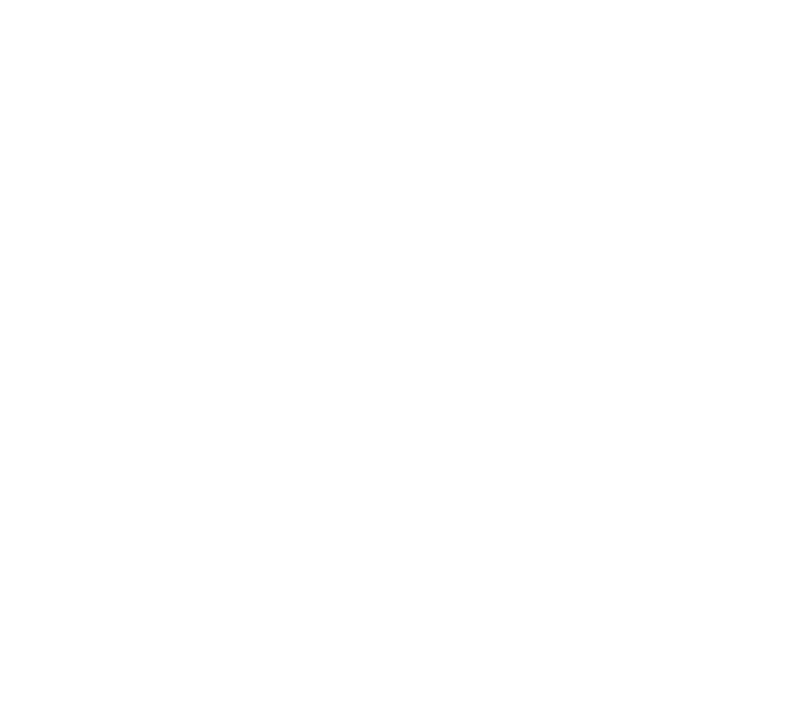
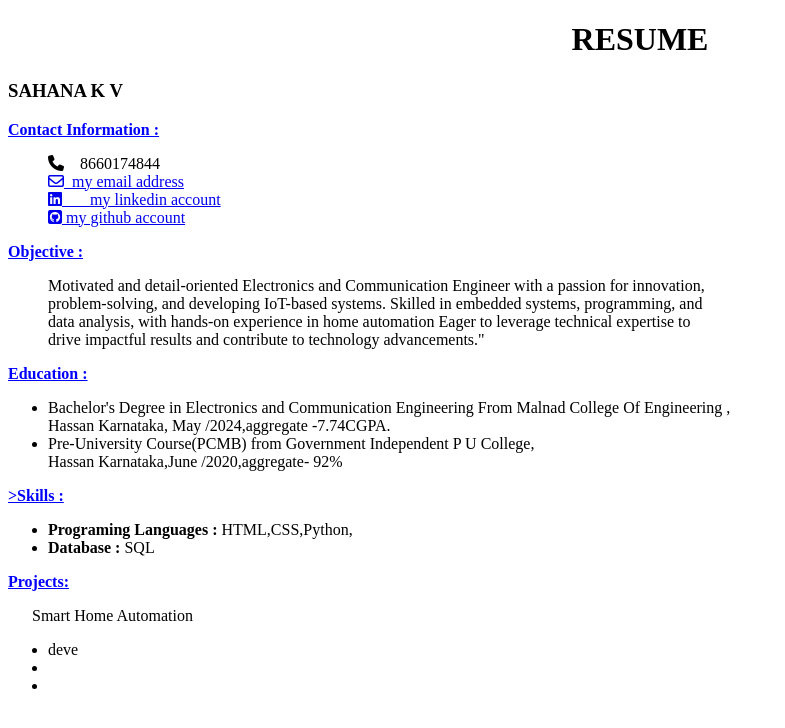
Before and after one commit to sahanashetty-143/project2, a plain HTML site: page index.html in a window 1280 px wide. Shown: the whole page, without its empty margins (0-785 px from the left). Drawn offline with Linux system fonts and the light colour scheme.

Commit message:
new commit

```diff
--- a/index.html
+++ b/index.html
@@ -3,9 +3,65 @@
 <head>
     <meta charset="UTF-8">
     <meta name="viewport" content="width=device-width, initial-scale=1.0">
-    <title>sample</title>
+    <title>My Resume</title>
+    <link rel="stylesheet" href="https://cdnjs.cloudflare.com/ajax/libs/font-awesome/6.5.2/css/all.min.css"
+    integrity="sha512-SnH5WK+bZxgPHs44uWIX+LLJAJ9/2PkPKZ5QiAj6Ta86w+fsb2TkcmfRyVX3pBnMFcV7oQPJkl9QevSCWr3W6A=="
+    crossorigin="anonymous" referrerpolicy="no-referrer">
 </head>
 <body>
+    <h1 style="text-align: center;">RESUME</h1>
+    <h3> <b>SAHANA K V</b> </h3>
+    <div>
+
+        <div>
+            <p style="color: blue;"><u><b>Contact Information : </b></u></p>
+            <ul type="none">
+                <li><a href="tel:+ 8660174844"></a> <i class="fa-solid fa-phone"></i> &nbsp;&nbsp; 8660174844 </li>
+                <li><a href="mail to:sahanakv2000@gmail.com"><i class="fa-regular fa-envelope"></i>&nbsp;&nbsp;my email address</a></li>
+                <li><a href="https://www.linkedin.com/in/sahana-kv-5b84042b2" target="_blank"> <i class="fa-brands fa-linkedin"></i> &nbsp;&nbsp;&nbsp;&nbsp;&nbsp;&nbsp;my linkedin account</a></li>
+                <li><a href="https://github.com/sahanashetty-143/welcome_git_"> <i class="fa-brands fa-square-github"></i> my github account</a></li>
+            </ul>
+        </div>
+
+        <div>
+             <p style="color: blue;"><u> <b>Objective :</b></u></p>
+             <blockquote>Motivated and detail-oriented Electronics and Communication Engineer with a passion for innovation, <br>
+                problem-solving, and developing IoT-based systems. Skilled in embedded systems, programming, and <br> data analysis, with hands-on experience in
+                home automation <projects class="br"></projects> Eager to leverage technical expertise to <br>
+                drive impactful results and contribute to technology advancements."</blockquote>
+        </div>
+        <div>
+            <p style="color: blue;"><u><b>Education :</b></u></p>
+            <ul>
+                <li>
+                    Bachelor's Degree in Electronics and Communication Engineering From Malnad College Of Engineering ,<br>
+                    Hassan Karnataka, May /2024,aggregate -7.74CGPA. </li>
+                </li>
+                <li>
+                    Pre-University Course(PCMB) from Government Independent P U College, <br>
+                    Hassan Karnataka,June /2020,aggregate- 92%
+                </li>
+            </ul>
+        </div>
+        <div>
+            <p style="color: blue;"> <u><b>>Skills :</b></u></p>
+            <ul>
+                <li><b>Programing Languages : </b>HTML,CSS,Python,</li>
+                <li><b>Database : </b>SQL</li>
+            </ul>
+        </div>
+        <div>
+            <p style="color: blue;"><u><b>Projects:</b></u></p>
+            <p>&nbsp;&nbsp;&nbsp;&nbsp;&nbsp;&nbsp;Smart Home Automation</p>
+            <ul>
+                <li>deve</li>
+                <li></li>
+                <li></li>
+            </ul>
+        </div>
+
+
+    </div>
 
 </body>
 </html>
```
Also changed, not shown: style.css (added).
